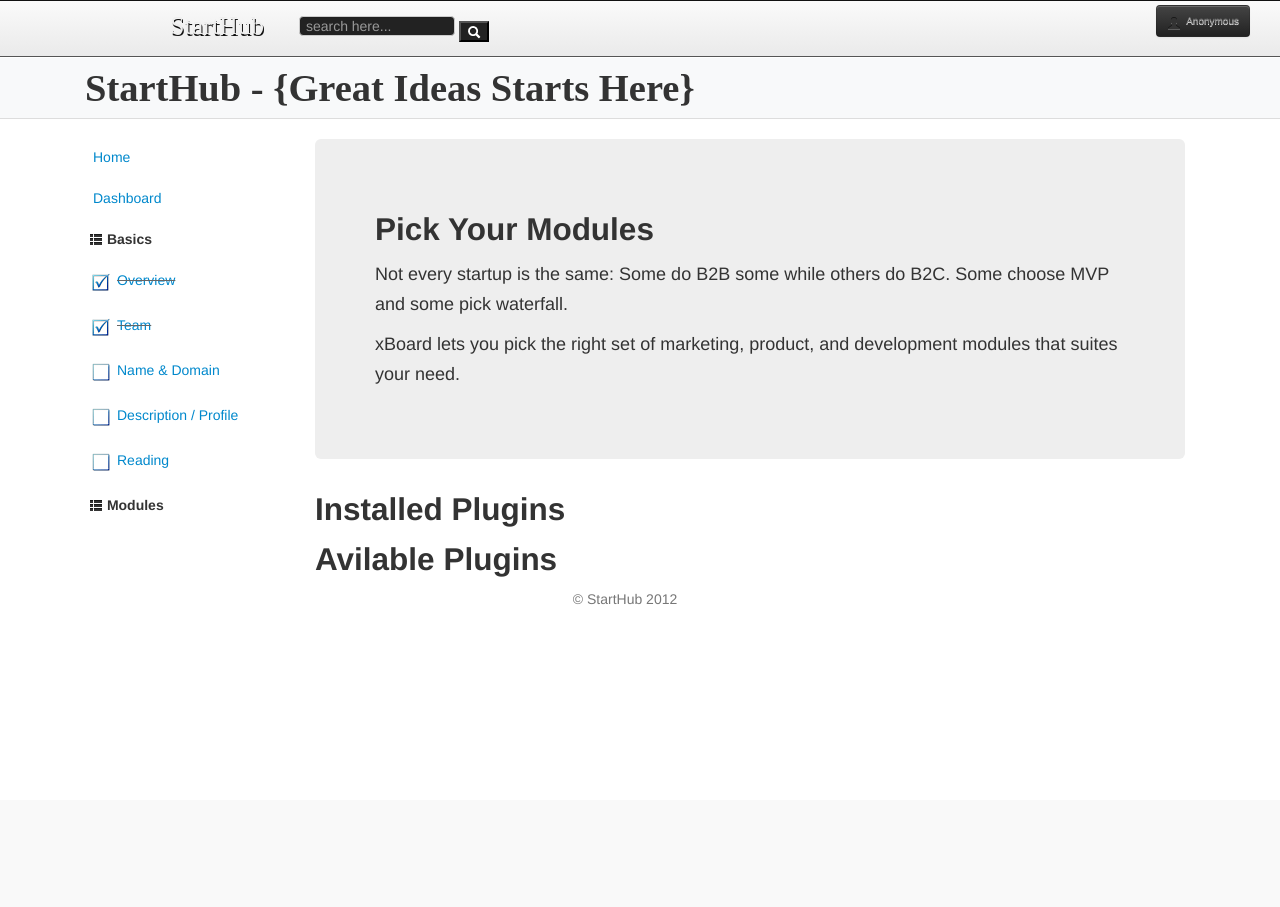
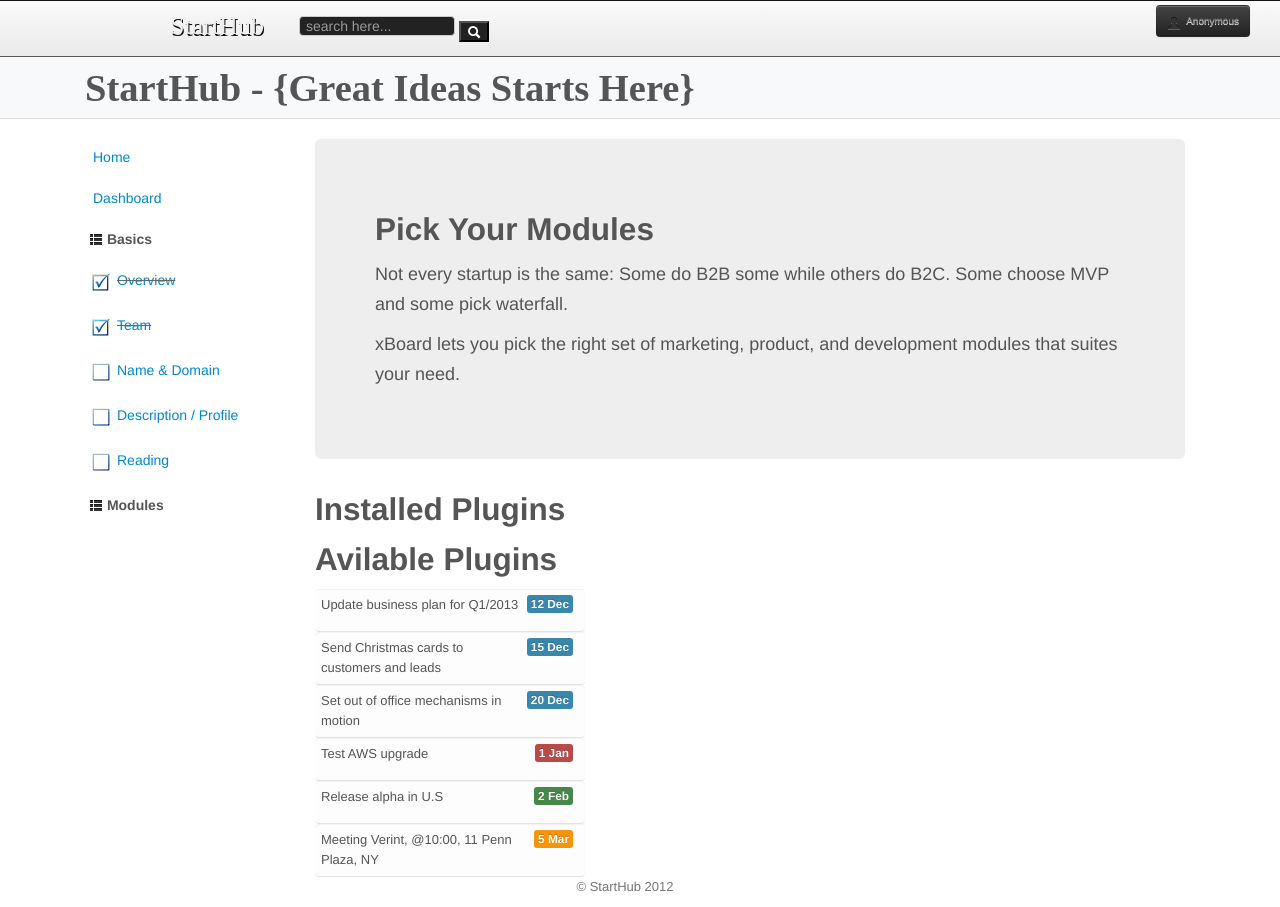
Before and after one commit to ashevat/xboard, a CakePHP app: the page made by app/View/Modules/index.ctp in a window 1280 px wide. Before the commit the page ends 604 px from the top, so only its background shows below. Run offline with PHP 8.4 and a stand-in for CakePHP, Linux system fonts and the light colour scheme; the template is opened without the code that fills it, so the values that code supplies are empty; some libraries are stand-ins or nearby versions.

Commit message:
Added stream

```diff
--- a/app/View/Layouts/default.ctp
+++ b/app/View/Layouts/default.ctp
@@ -139,9 +139,31 @@
 				 		<?php 		}?>
 		    	</ul>
 		    </div>
-	    	<div id="content" class="span9">
+	    	<div id="content" class="span6">
 				<?php echo $this->fetch('content'); ?>
 			</div>
+			<?php if ($this->here != $this->webroot) { //TODO: This will wait till we sort out loggedin vs non-loggedin, as all "pub" pages don't need it?>
+				<div id="sh-stream" class="span3" >
+					<div class="stream-item" data-target="#">
+						<span class="label label-info">12 Dec</span>Update business plan for Q1/2013
+					</div>
+					<div class="stream-item" data-target="#">
+						<span class="label label-info">15 Dec</span>Send Christmas cards to customers and leads
+					</div>
+					<div class="stream-item" data-target="<?php echo $this->webroot;?>/basics/overview">
+						<span class="label label-info">20 Dec</span>Set out of office mechanisms in motion
+					</div>
+					<div class="stream-item" data-target="#">
+						<span class="label label-important">1 Jan</span>Test AWS upgrade
+					</div>
+					<div class="stream-item" data-target="#">
+						<span class="label label-success">2 Feb</span>Release alpha in U.S
+					</div>
+					<div class="stream-item" data-target="https://maps.google.com/maps?q=11+Penn+Plaza+New+York,+NY+10001&hl=en&sll=40.655639,-74.163208&sspn=0.839715,1.207123&t=h&hnear=11+Penn+Plaza,+New+York,+10001&z=17">
+						<span class="label label-warning">5 Mar</span>Meeting Verint, @10:00, 11 Penn Plaza, NY
+					</div>
+				</div>
+			<?php }?>
   		</div>
 	</section>
   	<footer>
@@ -165,6 +187,9 @@
       <script type="text/javascript">
    		$(document).ready(function() {
 			$('a[href="<?php echo $this->here; ?>"]').closest('li').addClass('active');
+			$('.stream-item').click(function(e) {
+				document.location = $(this).attr('data-target');
+			});
 		});
    </script>
   </body>
--- a/app/webroot/css/starthub-0.1.css
+++ b/app/webroot/css/starthub-0.1.css
@@ -1,6 +1,8 @@
 @CHARSET "ISO-8859-1";
 body {
 	background-color:#fff;
+	color:#555;
+	font-size:13px;
 }
 header#header {
     border-top: 1px solid #111111;
@@ -61,7 +63,17 @@ section#hero h1{
 	 margin:0;
 }
 
-
+.stream-item {
+	background-color:#fdfdfd;
+	border-bottom: 1px solid #E3E3E3;
+    border-radius: 4px 4px 4px 4px;
+    box-shadow: 0 1px 1px rgba(0, 0, 0, 0.05) inset;
+    min-height: 30px;
+    padding: 6px;cursor:pointer;
+}
+.stream-item .label {
+	margin-right:6px;display:table;float:right;
+}
 .sh-menu > li {
     font-family: "Bariol",Helvetica,Arial,sans-serif;
     font-size:14px;
```
